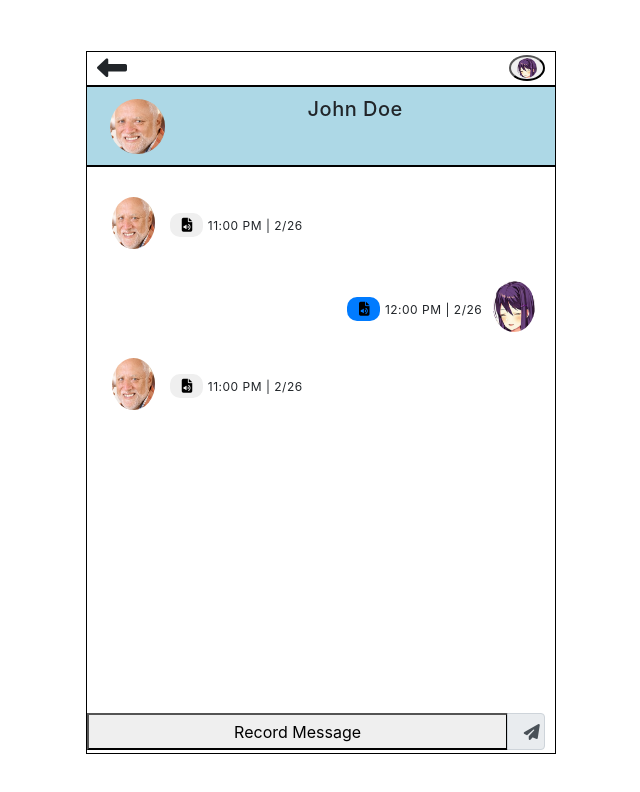
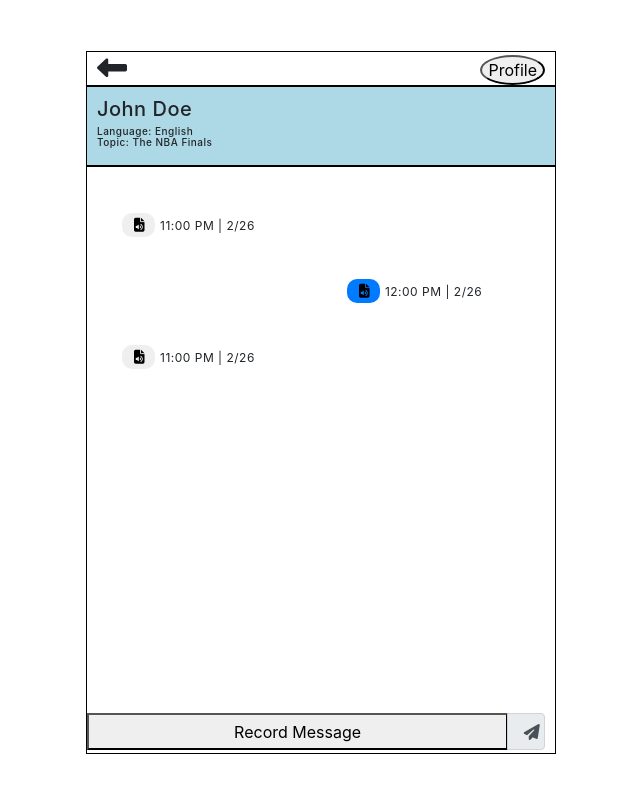
Before and after one commit to CS-330-Language-Learning/language-learning, a plain HTML site: page messaging_home.html in a window 1280 px wide. Shown: the whole page, without its empty margins (319-959 px from the left). Drawn offline with nearby package versions, Linux system fonts and the light colour scheme.

Commit message:
Remove pictures and add additional info in header

```diff
--- a/messaging_home.html
+++ b/messaging_home.html
@@ -10,15 +10,13 @@
     <div class="container">
         <div class="hud">
             <i style="font-size:30px;" class="fas fa-long-arrow-alt-left"></i>
-            <button onclick="toProfile()" class="profile"><img src="billjohnson.jfif"></button>
+            <button onclick="toProfile()" class="profile">Profile</button>
         </div>
         <div class="msg-header">
-            <div class="msg-header-img">
-                <img src="johndoe.jpg">
-            </div>
             <div class="active">
                 <h4>John Doe</h4>
-                <!-- <h6>Active 3 hours ago...</h6> -->
+                <h6>Language: English</h6>
+                <h6>Topic: The NBA Finals</h6>
             </div>
         </div>
         <div class="chat-page">
@@ -26,9 +24,6 @@
                 <div class="chats">
                     <div class="msg-page">
                         <div class="received-chats">
-                            <div class="received-chats-img">
-                                <img src="johndoe.jpg">
-                            </div>
                             <div class="received-msg">
                                 <div class="received-msg-inbox">
                                     <i class="fas fa-file-audio"></i>
@@ -42,15 +37,9 @@
                                 <i class="fas fa-file-audio"></i>
                                     <span class="time">12:00 PM | 2/26</span>
                             </div>
-                            <div class="outgoing-chats-img">
-                                <img src="billjohnson.jfif">
-                            </div>
                         </div>
 
                         <div class="received-chats">
-                            <div class="received-chats-img">
-                                <img src="johndoe.jpg">
-                            </div>
                             <div class="received-msg">
                                 <div class="received-msg-inbox">
                                     <i class="fas fa-file-audio"></i>
@@ -65,7 +54,7 @@
                                     <span class="time">12:00 PM | 2/26</span>
                             </div>
                             <div class="outgoing-chats-img">
-                                <img src="billjohnson.jfif">
+                                <img src="man.jpeg">
                             </div>
                         </div>
 
--- a/messaging_style.css
+++ b/messaging_style.css
@@ -27,12 +27,11 @@
     float: left;
 }
 
-img{
+img {
     border-radius: 50%;
 }
 
 .active{
-    width: 120px;
     float: left;
     margin-top: 10px;
 }
@@ -45,6 +44,7 @@ img{
 .active h6{
     font-size: 10px;
     margin-left: 10px;
+    padding-top: 1px;
     line-height: 2px;
 }
 
@@ -188,7 +188,7 @@ img{
     margin-top: 3px;
 }
 
-.hud{
+.hud {
     border: 1px solid black;
     height: 35px;
 }
```
Also changed, not shown: man.jpeg (added).
